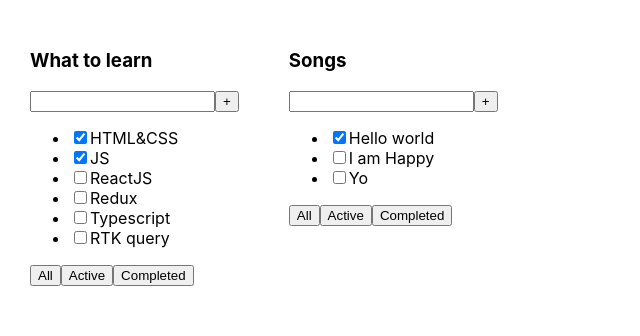
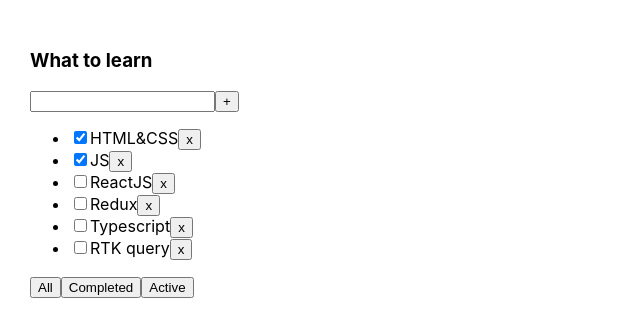
Before and after one commit to krylov72/todolist, a React (Create React App) app: page / in a window 1280 px wide. Shown: the top 336 px of the page, without its empty margins (0-640 px from the left). Built offline with nearby package versions, Linux system fonts and the light colour scheme.

Commit message:
refactoring

```diff
--- a/src/App.tsx
+++ b/src/App.tsx
@@ -1,3 +1,4 @@
+import { useState } from 'react';
 import './App.css';
 import {Todolist} from "./Todolist";
 
@@ -7,26 +8,43 @@
 	isDone: boolean
 }
 
+export type FilterValuesType = 'all' | 'completed' | 'active';
+
 function App() {
-	const tasks1: Array<TaskType> = [
+
+	let [tasks,setTasks] = useState<Array<TaskType>>([
 		{ id: 1, title: 'HTML&CSS', isDone: true },
 		{ id: 2, title: 'JS', isDone: true },
 		{ id: 3, title: 'ReactJS', isDone: false },
 		{ id: 4, title: 'Redux', isDone: false },
 		{ id: 5, title: 'Typescript', isDone: false },
 		{ id: 6, title: 'RTK query', isDone: false },
-	]
+	])
 
-	const tasks2: Array<TaskType> = [
-		{ id: 1, title: 'Hello world', isDone: true },
-		{ id: 2, title: 'I am Happy', isDone: false },
-		{ id: 3, title: 'Yo', isDone: false },
-	]
+	let [filter,setFilter] = useState<FilterValuesType>('all');
+
+	function deleteTask (id: number) {
+		let filteredTasks = tasks.filter(t =>  t.id !== id)
+		setTasks(filteredTasks)
+	}
+
+	function changeFilter (value:FilterValuesType) {
+		setFilter(value)
+	}
+
+
+	let tasksForTodoList = tasks;
+	if (filter === 'completed') {
+		tasksForTodoList = tasks.filter(t=>t.isDone===true)
+	}
+	if (filter === 'active') {
+		tasksForTodoList = tasks.filter(t=>t.isDone===false)
+	}
 
 	return (
 		<div className="App">
-			<Todolist title="What to learn" tasks={tasks1} />
-			<Todolist title="Songs" tasks={tasks2}/>
+			<Todolist title="What to learn" tasks={tasksForTodoList} removeTask={deleteTask} changeFilter={changeFilter} />
+			{/* <Todolist title="Songs" tasks={tasks2}/> */}
 		</div>
 	);
 }
--- a/src/Button.tsx
+++ b/src/Button.tsx
@@ -1,5 +1,6 @@
-type ButtonPropsType = {
+export type ButtonPropsType = {
 	title: string
+	onClick?: Function
 }
 
 export const Button = ({title}: ButtonPropsType) => {
--- a/src/Todolist.tsx
+++ b/src/Todolist.tsx
@@ -1,19 +1,21 @@
-import {TaskType} from "./App";
-import {Button} from "./Button";
+import { FilterValuesType, TaskType } from "./App";
+import { Button } from "./Button";
 
-type PropsType = {
+export type PropsType = {
 	title: string
-	tasks: TaskType[]
+	tasks: Array<TaskType>
+	removeTask: (id:number) => void
+	changeFilter: (value:FilterValuesType) => void
 }
 
-export const Todolist = ({title, tasks}: PropsType) => {
+export const Todolist = ({ title, tasks,removeTask, changeFilter }: PropsType) => {
 
 	return (
 		<div>
 			<h3>{title}</h3>
 			<div>
-				<input/>
-				<Button title={'+'}/>
+				<input />
+				<button>+</button>
 			</div>
 			{
 				tasks.length === 0
@@ -21,15 +23,19 @@
 					: <ul>
 						{
 							tasks.map((t) => {
-								return <li> <input type="checkbox" checked={t.isDone}/><span>{t.title}</span></li>
+								return <li>
+									<input type="checkbox" checked={t.isDone} />
+									<span>{t.title}</span>
+									<button onClick={() => {removeTask(t.id)}}>x</button>
+								</li>
 							})
 						}
 					</ul>
 			}
 			<div>
-				<Button title={'All'}/>
-				<Button title={'Active'}/>
-				<Button title={'Completed'}/>
+				 <button onClick={() => {changeFilter('all')}}>All</button>
+				 <button onClick={() => {changeFilter('completed')}}>Completed</button>
+				 <button onClick={() => {changeFilter('active')}}>Active</button>
 			</div>
 		</div>
 	)
```
